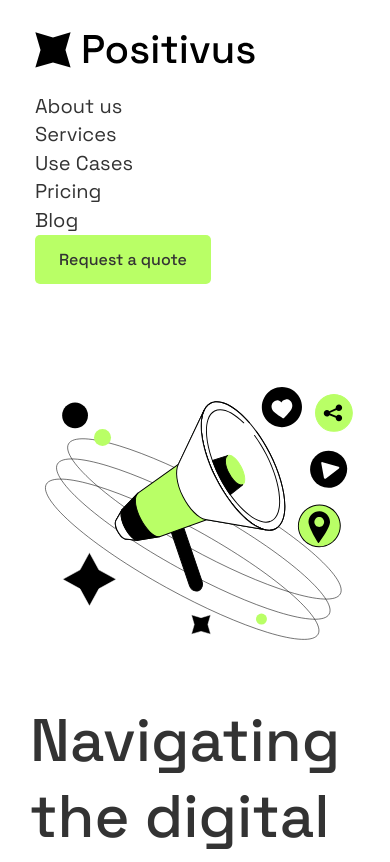
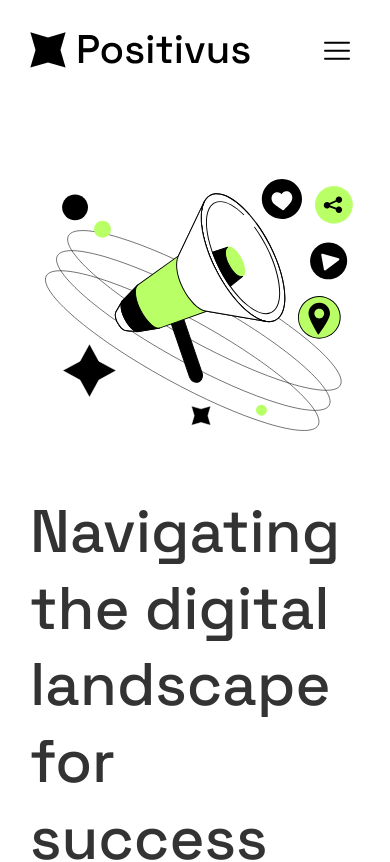
Before and after one commit to DawoodSaeed/Positivus, an Angular app: page / in a window 390 px wide. Shown: the top 862 px of the page. Built offline with nearby package versions, Linux system fonts and the light colour scheme.

Commit message:
Done with header its humburger icon is now working

```diff
--- a/src/app/header/header.component.css
+++ b/src/app/header/header.component.css
@@ -1,16 +1,12 @@
-.container {
-  max-width: var(--max-width);
-  margin: 0 auto;
-  padding: 0 20px;
-}
-
 .navbar {
   display: flex;
   justify-content: space-between;
   align-items: center;
   padding: 1rem 0;
 }
-
+.navbar__toggle {
+  display: none;
+}
 .navbar__logo {
   flex-shrink: 0;
 }
@@ -69,17 +65,59 @@
   .navbar {
     flex-direction: column;
     align-items: flex-start;
+    position: relative;
+  }
+
+  .navbar__toggle {
+    display: block;
+    position: absolute;
+    right: 10px;
+    top: 25px;
+    cursor: pointer;
   }
 
   .nav__list {
     margin-top: 1rem;
+    margin-bottom: 0px;
     flex-direction: column;
     align-items: flex-start;
+    display: none;
+  }
+
+  @keyframes fadeIn {
+    from {
+      opacity: 0;
+      transform: translateY(-20px);
+    }
+    to {
+      opacity: 1;
+      transform: translateY(0);
+    }
+  }
+
+  .nav__list.active {
+    display: flex;
+    width: 100%;
+    border: 1px solid var(--color-text);
+    background-color: #1a1a1a;
+    box-shadow: 0 4px 6px rgba(0, 0, 0, 0.1), 0 1px 3px rgba(0, 0, 0, 0.08);
+    border-radius: 0 0 14px 14px;
+    padding-bottom: 20px;
+    justify-content: center;
+    align-items: center;
+    flex-direction: column;
+    gap: 20px;
+    height: max-content;
+    animation: fadeIn 0.5s ease-in-out;
+    position: absolute;
+    top: 70%;
+    left: 0;
   }
 
   .nav__link {
     margin-right: 0;
     margin-bottom: 0.5rem;
+    color: #fff;
   }
 
   .btn-request-quote {
--- a/src/app/header/header.component.html
+++ b/src/app/header/header.component.html
@@ -4,7 +4,11 @@
       <div class="navbar__logo">
         <img src="../../assets/images/Logo.svg" alt="" />
       </div>
-      <ul class="nav__list">
+
+      <div class="navbar__toggle" (click)="toggleMobileMenu()">
+        <img src="../../assets/images/menu_icon.svg" alt="menu icon" />
+      </div>
+      <ul class="nav__list" [class.active]="isMobileMenuOpen">
         <li><a href="#" class="nav__link">About us</a></li>
         <li><a href="#" class="nav__link">Services</a></li>
         <li><a href="#" class="nav__link">Use Cases</a></li>
--- a/src/app/header/header.component.ts
+++ b/src/app/header/header.component.ts
@@ -5,8 +5,12 @@ import { Component } from '@angular/core';
   standalone: true,
   imports: [],
   templateUrl: './header.component.html',
-  styleUrl: './header.component.css'
+  styleUrl: './header.component.css',
 })
 export class HeaderComponent {
+  isMobileMenuOpen: boolean = false;
 
+  toggleMobileMenu() {
+    this.isMobileMenuOpen = !this.isMobileMenuOpen;
+  }
 }
```
Also changed, not shown: src/assets/images/menu_icon.svg (added).
